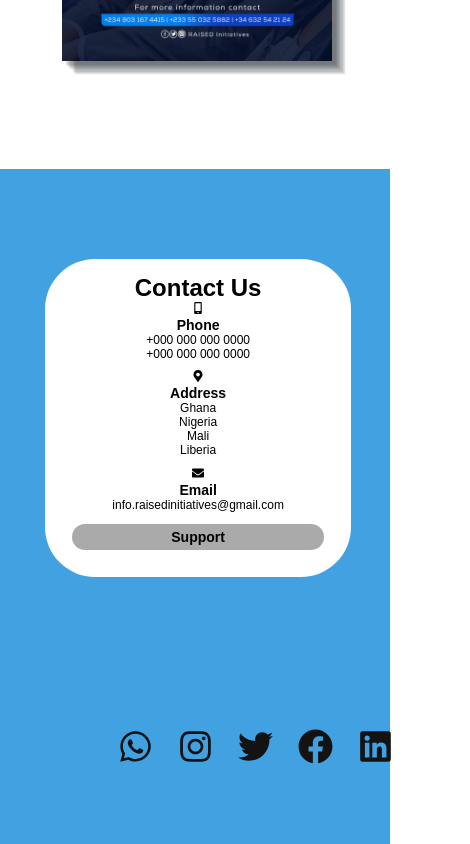
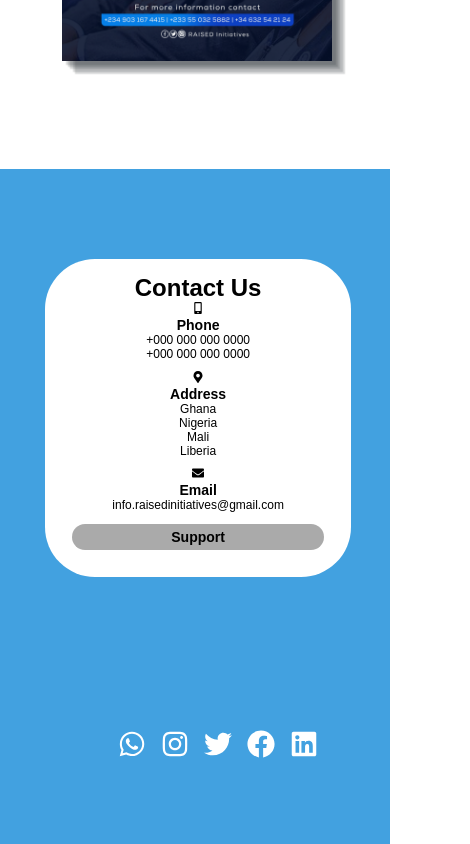
Before and after one commit to Iydeejames/Raised-Initiative-website, a React (Create React App) app: page / in a window 390 px wide. Shown: the part 6458-7302 px from the top of the page, 470 px wide, since content can reach past the window. Built offline with nearby package versions, Linux system fonts and the light colour scheme.

Commit message:
css added

```diff
--- a/src/App.css
+++ b/src/App.css
@@ -442,15 +442,15 @@ body.modal-open {
 
 .social-media {
   display: flex;
-  gap: 25px;
+  gap: 15px;
   margin-left: 25%;
   padding-right: 25%;
 
 }
 
 .social-media a {
-  color: #131313;
-  font-size: 35px;
+  color: #fff;
+  font-size: 28px;
   text-decoration: none;
   padding: -2px;
   margin-bottom: -3.5rem;
@@ -532,7 +532,7 @@ body.modal-open {
   .logo-image{
     height: 4.2rem;
     width: 5rem;
-    margin-left: -3.1rem;
+    margin-left: -4rem;
   }
   .hero-content {
     font-size: 2rem;
```
